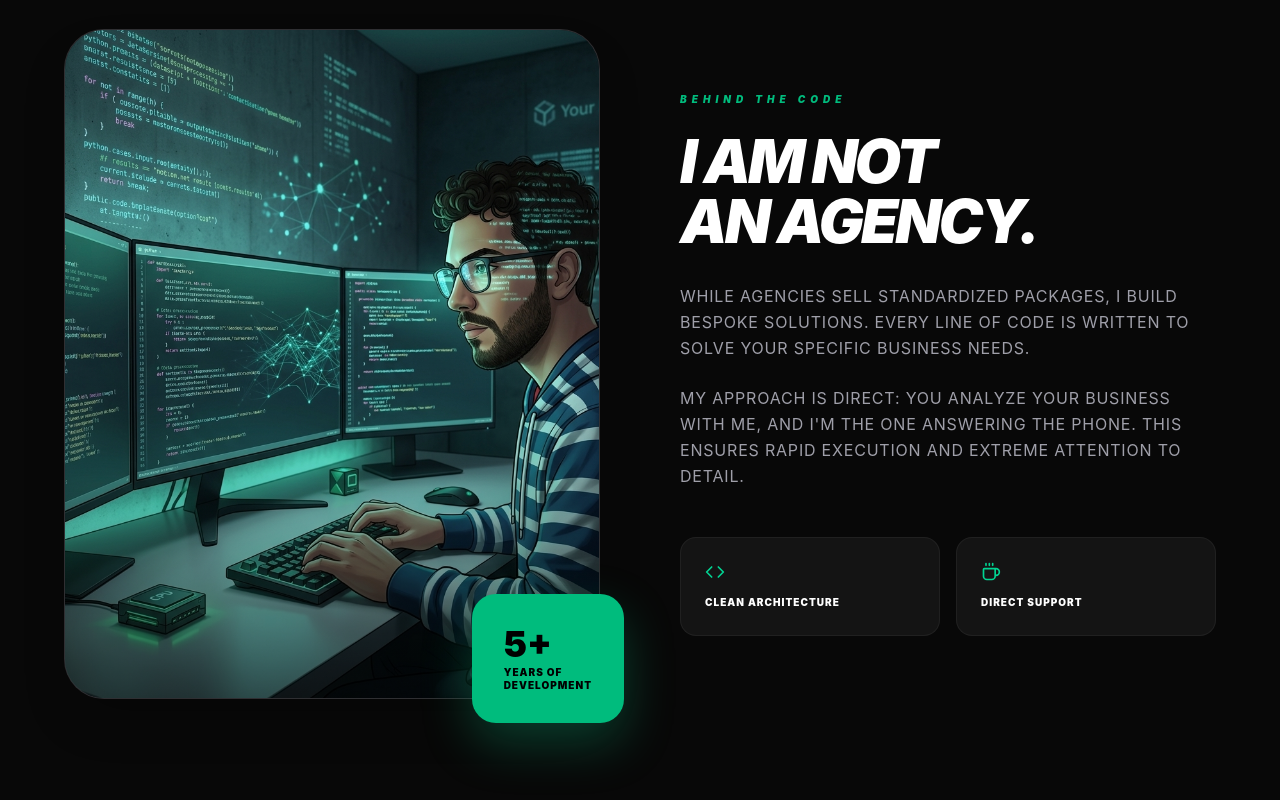
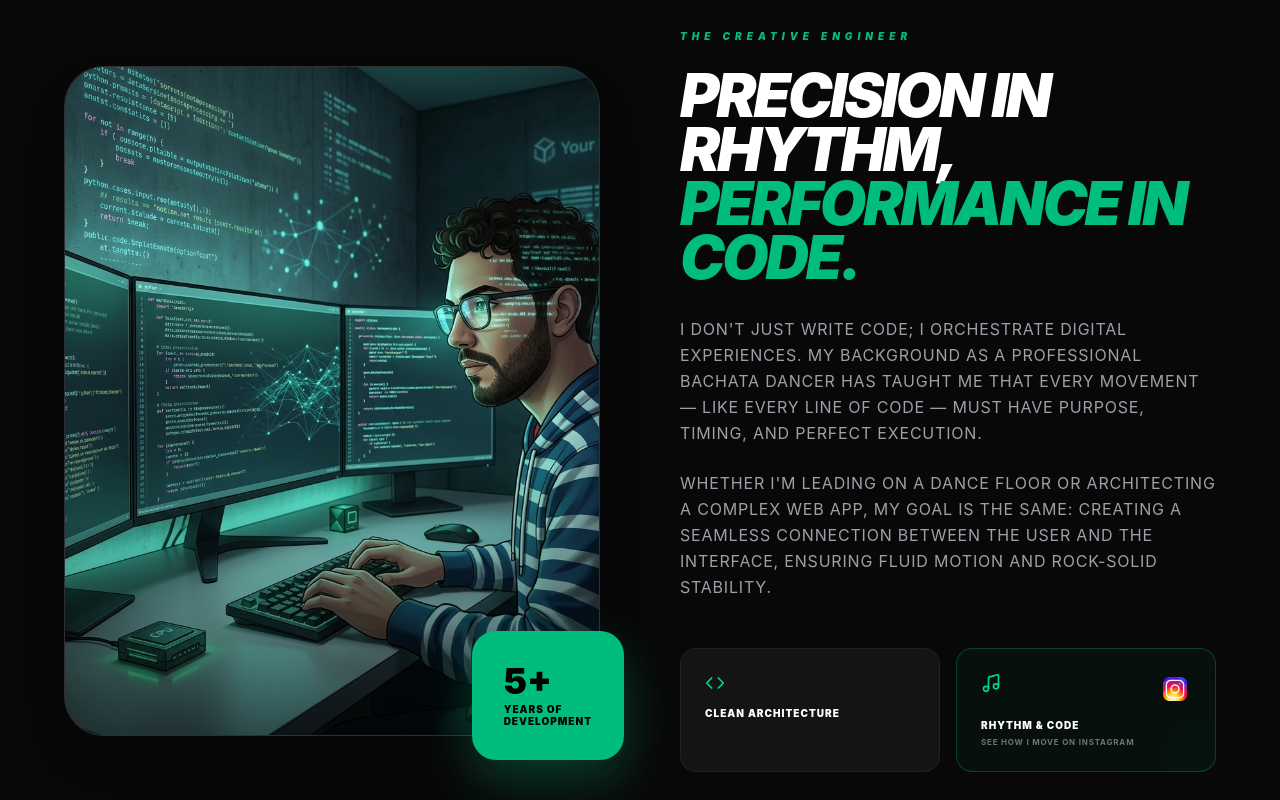
Before and after one commit to Mattia471/mattiacucuzza.com, a React (Vite) app: page / in a window 1280 px wide. Shown: the part 900-1700 px from the top of the page. Built offline with nearby package versions, Linux system fonts and the light colour scheme.

Commit message:
fix label

```diff
--- a/src/components/sections/About.tsx
+++ b/src/components/sections/About.tsx
@@ -1,5 +1,5 @@
-import {Code, Coffee} from 'lucide-react';
-import {useTranslation} from 'react-i18next';
+import { Code, Music } from 'lucide-react';
+import { useTranslation } from 'react-i18next';
 
 export const About = () => {
     const { t } = useTranslation();
@@ -7,23 +7,26 @@ export const About = () => {
     return (
         <section id="about" className="py-32 px-6 border-y border-white/5 bg-[#080808]">
             <div className="max-w-6xl mx-auto grid grid-cols-1 lg:grid-cols-2 gap-20 items-center">
+
+                {/* Immagine con Badge Esperienza */}
                 <div className="relative group">
                     <div className="aspect-[4/5] bg-zinc-900 rounded-[40px] overflow-hidden border border-white/10 relative shadow-2xl">
                         <img src="/about.png" alt="Me" className="w-full h-full object-cover transition-all duration-700 group-hover:grayscale-0 group-hover:scale-105" />
                         <div className="absolute inset-0 bg-gradient-to-t from-black via-transparent to-transparent opacity-60"></div>
                     </div>
 
-                    <div className="absolute -bottom-6 -right-6 bg-emerald-500 p-8 rounded-3xl text-black shadow-[0_20px_50px_rgba(16,185,129,0.3)]">
+                    <div className="absolute -bottom-6 -right-6 bg-emerald-500 p-8 rounded-3xl text-black shadow-[0_20px_50px_rgba(16,185,129,0.3)] z-10">
                         <p className="text-4xl font-black leading-none">{t('about.experience_years')}</p>
                         <p className="text-[10px] font-black uppercase tracking-widest leading-tight mt-1"
                            dangerouslySetInnerHTML={{ __html: t('about.experience_label') }} />
                     </div>
                 </div>
 
+                {/* Testi e Card */}
                 <div className="space-y-8">
                     <div>
                         <p className="text-emerald-500 text-[10px] font-black uppercase tracking-[5px] mb-6 italic">{t('about.badge')}</p>
-                        <h2 className="text-4xl md:text-6xl font-black uppercase tracking-tighter italic leading-none text-white"
+                        <h2 className="text-4xl md:text-6xl font-black uppercase tracking-tighter italic leading-[0.9] text-white"
                             dangerouslySetInnerHTML={{ __html: t('about.title') }} />
                     </div>
 
@@ -31,15 +34,30 @@ export const About = () => {
                         <p>{t('about.p1')}</p>
                         <p>{t('about.p2')}</p>
 
-                        <div className="grid grid-cols-2 gap-4 pt-6">
-                            <div className="p-6 border border-white/5 rounded-2xl bg-white/5 hover:border-emerald-500/20 transition-colors group">
+                        {/* Grid delle Card */}
+                        <div className="grid grid-cols-1 sm:grid-cols-2 gap-4 pt-6">
+                            <div className="p-6 border border-white/5 rounded-2xl bg-white/5 hover:border-emerald-500/20 transition-all group">
                                 <Code size={20} className="text-emerald-400 mb-3" />
                                 <p className="text-[10px] font-black uppercase text-white tracking-widest">{t('about.card_1')}</p>
                             </div>
-                            <div className="p-6 border border-white/5 rounded-2xl bg-white/5 hover:border-emerald-500/20 transition-colors">
-                                <Coffee size={20} className="text-emerald-400 mb-3" />
-                                <p className="text-[10px] font-black uppercase text-white tracking-widest">{t('about.card_2')}</p>
-                            </div>
+
+                            {/* Card IG / Bachata: Questa attira l'attenzione */}
+                            <a
+                                href="https://www.instagram.com/tuo_profilo/"
+                                target="_blank"
+                                rel="noreferrer"
+                                className="p-6 border border-emerald-500/30 rounded-2xl bg-emerald-500/5 hover:bg-emerald-500/10 transition-all group relative overflow-hidden"
+                            >
+                                <div className="flex justify-between items-start mb-3">
+                                    <Music size={20} className="text-emerald-400" />
+                                     <img src={"/instagram.png"} alt="Instagram" className="w-8 h-8" />
+                                </div>
+                                <p className="text-[10px] font-black uppercase text-white tracking-widest mb-1">{t('about.card_3')}</p>
+                                <p className="text-[8px] text-zinc-500 font-bold leading-tight">{t('about.card_3_desc')}</p>
+
+                                {/* Effetto luce soffusa interna */}
+                                <div className="absolute -right-4 -bottom-4 w-12 h-12 bg-emerald-500/10 blur-2xl group-hover:bg-emerald-500/20 transition-all"></div>
+                            </a>
                         </div>
                     </div>
                 </div>
--- a/src/components/sections/Pricing.tsx
+++ b/src/components/sections/Pricing.tsx
@@ -13,7 +13,8 @@ export const Pricing = () => {
                 t('pricing.plans.essential.f1'),
                 t('pricing.plans.essential.f2'),
                 t('pricing.plans.essential.f3'),
-                t('pricing.plans.essential.f4')
+                t('pricing.plans.essential.f4'),
+                t('pricing.plans.essential.f5')
             ],
         },
         {
@@ -23,7 +24,8 @@ export const Pricing = () => {
                 t('pricing.plans.management.f1'),
                 t('pricing.plans.management.f2'),
                 t('pricing.plans.management.f3'),
-                t('pricing.plans.management.f4')
+                t('pricing.plans.management.f4'),
+                t('pricing.plans.management.f5'),
             ],
             popular: true,
         },
@@ -34,7 +36,8 @@ export const Pricing = () => {
                 t('pricing.plans.custom.f1'),
                 t('pricing.plans.custom.f2'),
                 t('pricing.plans.custom.f3'),
-                t('pricing.plans.custom.f4')
+                t('pricing.plans.custom.f4'),
+                t('pricing.plans.custom.f5'),
             ],
         }
     ];
--- a/src/i18n.ts
+++ b/src/i18n.ts
@@ -33,14 +33,16 @@ i18n
                         scroll: "Scroll"
                     },
                     about: {
-                        badge: "Behind the code",
+                        badge: "The Creative Engineer",
                         experience_years: "5+",
                         experience_label: "Years of<br/>Development",
-                        title: "I am not <br/>an agency.",
-                        p1: "While agencies sell standardized packages, I build bespoke solutions. Every line of code is written to solve your specific business needs.",
-                        p2: "My approach is direct: you analyze your business with me, and I'm the one answering the phone. This ensures rapid execution and extreme attention to detail.",
+                        title: "Precision in Rhythm, <br/> <span class='text-emerald-500'>Performance in Code.</span>",
+                        p1: "I don't just write code; I orchestrate digital experiences. My background as a professional Bachata dancer has taught me that every movement — like every line of code — must have purpose, timing, and perfect execution.",
+                        p2: "Whether I'm leading on a dance floor or architecting a complex Web App, my goal is the same: creating a seamless connection between the user and the interface, ensuring fluid motion and rock-solid stability.",
                         card_1: "Clean Architecture",
-                        card_2: "Direct Support"
+                        card_2: "Fast Performance",
+                        card_3: "Rhythm & Code",
+                        card_3_desc: "See how I move on Instagram"
                     },
                     portfolio: {
                         badge: "The Deployments",
@@ -78,21 +80,24 @@ i18n
                                 f1: "5-Section Landing Page",
                                 f2: "SEO & Performance Ready",
                                 f3: "Mobile First Design",
-                                f4: "Direct Contact Form"
+                                f4: "Direct Contact Form",
+                                f5: "Domain & Hosting Setup"
                             },
                             management: {
                                 name: "Management",
                                 f1: "Integrated SQL Database",
                                 f2: "Online Booking & Registration",
                                 f3: "Email Automation",
-                                f4: "Custom Admin Dashboard"
+                                f4: "Admin Dashboard",
+                                f5: "Domain & Hosting Setup"
                             },
                             custom: {
                                 name: "Custom Lab",
                                 f1: "Bespoke Logic Development",
                                 f2: "Complex API Integration",
                                 f3: "Mobile Web App (PWA)",
-                                f4: "Maintenance Priority"
+                                f4: "Maintenance Priority",
+                                f5: "Domain & Hosting Setup"
                             }
                         }
                     },
@@ -123,14 +128,16 @@ i18n
                         scroll: "Scorri"
                     },
                     about: {
-                        badge: "Dietro il codice",
+                        badge: "L'Ingegnere Creativo",
                         experience_years: "5+",
                         experience_label: "Anni di<br/>Sviluppo",
-                        title: "Non sono <br/>un'agenzia.",
-                        p1: "Mentre le agenzie vendono pacchetti standardizzati, io costruisco soluzioni sartoriali. Ogni riga di codice è scritta per rispondere a un'esigenza specifica della tua attività.",
-                        p2: "Il mio approccio è diretto: analizzi il tuo business con me, rispondo io al telefono. Questo garantisce una velocità di esecuzione e una cura dei dettagli estrema.",
+                        title: "Precisione nel Ritmo, <br/> <span class='text-emerald-500'>Performance nel Codice.</span>",
+                        p1: "Non scrivo solo codice; orchestro esperienze digitali. Il mio background come ballerino professionista di Bachata mi ha insegnato che ogni movimento — come ogni riga di codice — deve avere uno scopo, un tempo e un'esecuzione perfetta.",
+                        p2: "Che io stia guidando in pista o progettando una Web App complessa, il mio obiettivo è lo stesso: creare una connessione fluida tra utente e interfaccia, garantendo armonia nei movimenti e massima stabilità tecnica.",
                         card_1: "Architettura Pulita",
-                        card_2: "Supporto Diretto"
+                        card_2: "Performance Elevate",
+                        card_3: "Ritmo & Codice",
+                        card_3_desc: "Scopri il mio lato artistico su IG"
                     },
                     portfolio: {
                         badge: "I miei Lavori",
@@ -163,21 +170,24 @@ i18n
                                 f1: "Sito Vetrina 5 Sezioni",
                                 f2: "SEO & Performance Ready",
                                 f3: "Mobile First Design",
-                                f4: "Contact Form diretto"
+                                f4: "Contact Form diretto",
+                                f5: "Setup Dominio & Hosting"
                             },
                             management: {
                                 name: "Management",
                                 f1: "Database SQL Integrato",
                                 f2: "Iscrizioni & Slot Online",
                                 f3: "Automazione Email",
-                                f4: "Admin Dashboard Custom"
+                                f4: "Admin Dashboard",
+                                f5: "Setup Dominio & Hosting"
                             },
                             custom: {
                                 name: "Custom Lab",
                                 f1: "Sviluppo Logiche Ad-hoc",
                                 f2: "Integrazioni API complesse",
                                 f3: "App Mobile Web (PWA)",
-                                f4: "Manutenzione Prioritaria"
+                                f4: "Manutenzione Prioritaria",
+                                f5: "Setup Dominio & Hosting"
                             }
                         }
                     },
```
